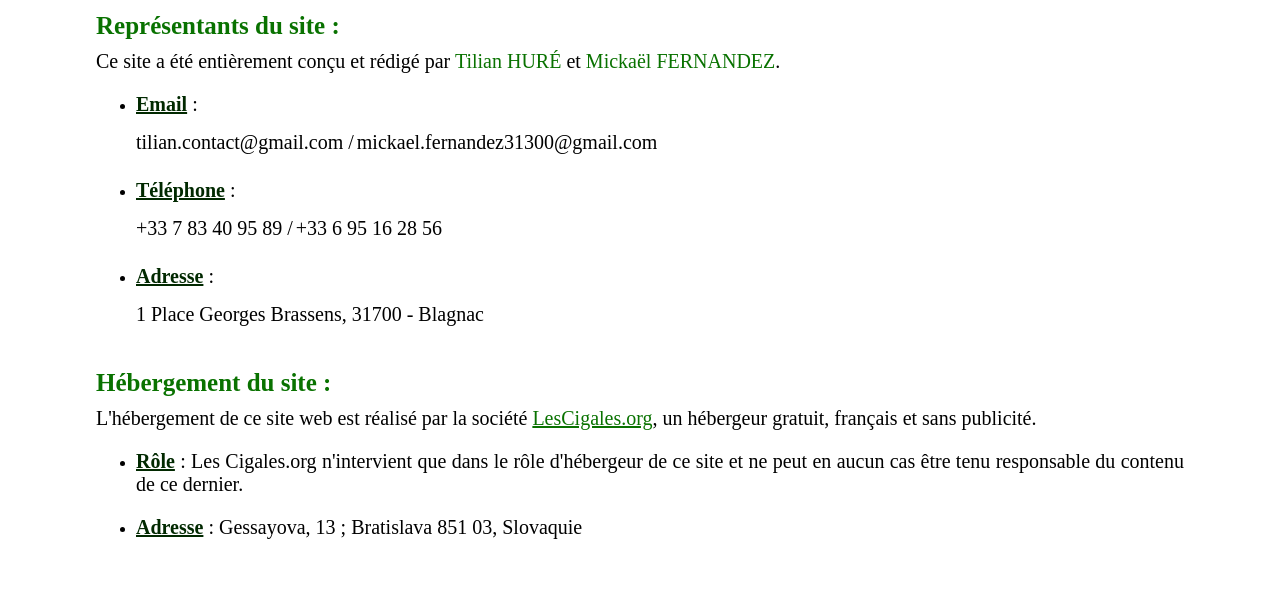
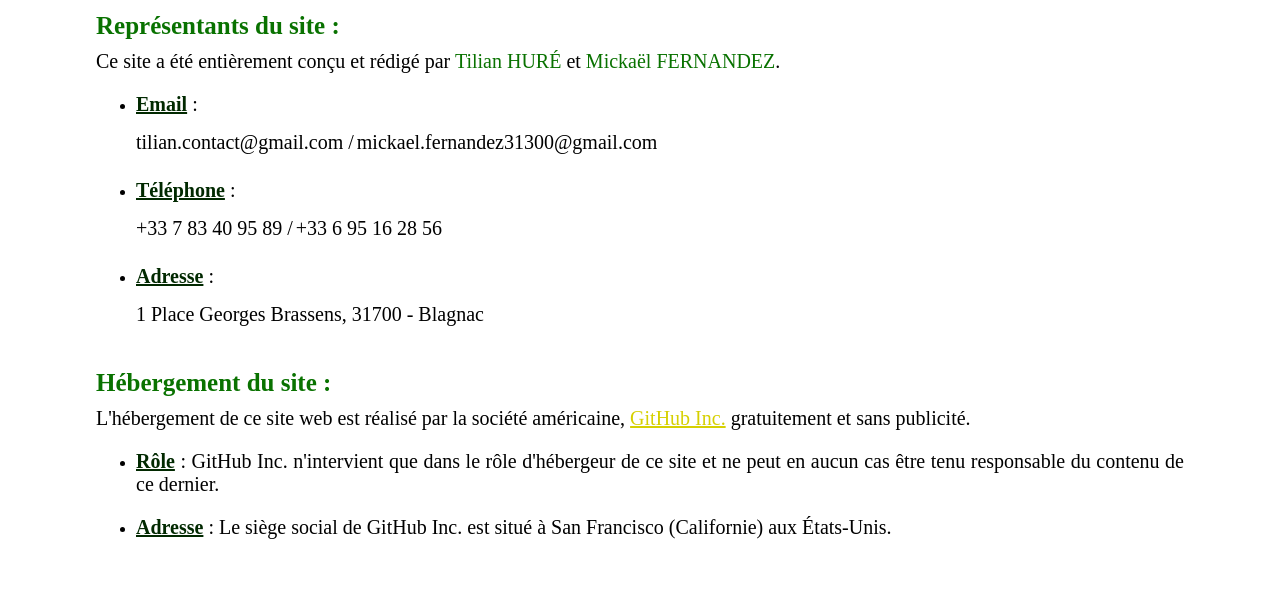
Before and after one commit to Mazlai/SAE1.06, a plain HTML site: page pages/mentions_legales_page.html in a window 1280 px wide. Shown: the part 206-800 px from the top of the page. Drawn offline with Linux system fonts and the light colour scheme.

Commit message:
Update mentions_legales_page.html

```diff
--- a/pages/mentions_legales_page.html
+++ b/pages/mentions_legales_page.html
@@ -65,10 +65,10 @@
                 </ul>
                 <br/>
                 <h2>Hébergement du site :</h2>
-                <p>L'hébergement de ce site web est réalisé par la société <a id="lescigales" href="https://lescigales.org/">LesCigales.org</a>, un hébergeur gratuit, français et sans publicité.</p>
+                <p>L'hébergement de ce site web est réalisé par la société américaine, <a href="https://github.com">GitHub Inc.</a> gratuitement et sans publicité.</p>
                 <ul>
-                    <li><p><span class="infos-perso">Rôle</span> : Les Cigales.org n'intervient que dans le rôle d'hébergeur de ce site et ne peut en aucun cas être tenu responsable du contenu de ce dernier.</p></li>
-                    <li><p><span class="infos-perso">Adresse</span> : Gessayova, 13 ; Bratislava 851 03, Slovaquie</p></li>
+                    <li><p><span class="infos-perso">Rôle</span> : GitHub Inc. n'intervient que dans le rôle d'hébergeur de ce site et ne peut en aucun cas être tenu responsable du contenu de ce dernier.</p></li>
+                    <li><p><span class="infos-perso">Adresse</span> : Le siège social de GitHub Inc. est situé à San Francisco (Californie) aux États-Unis.</p></li>
                 </ul>
             </article>
         </section>
```
